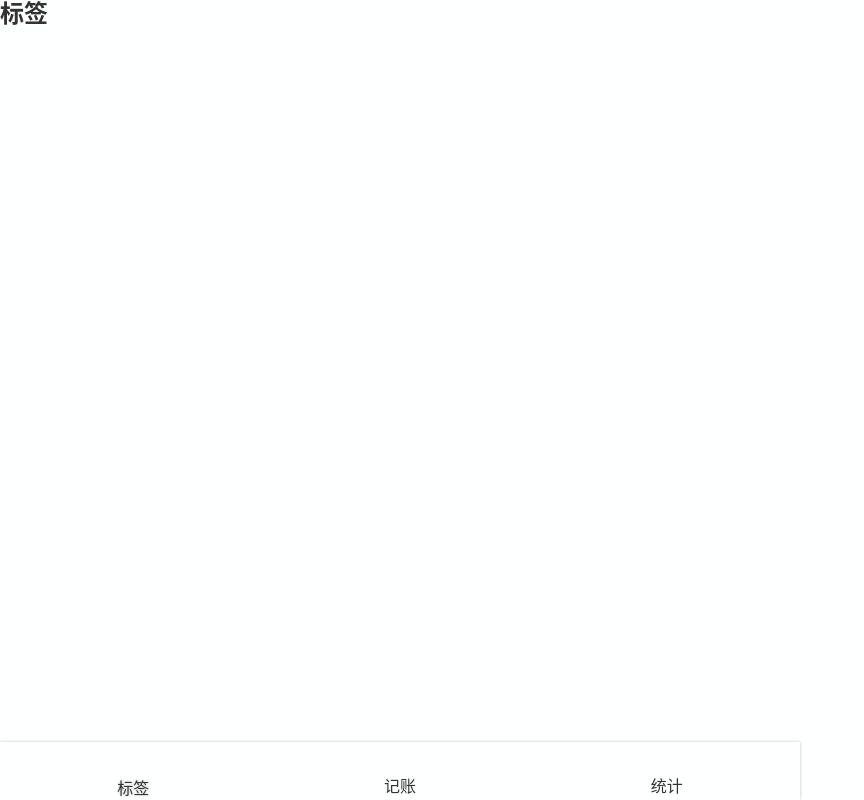
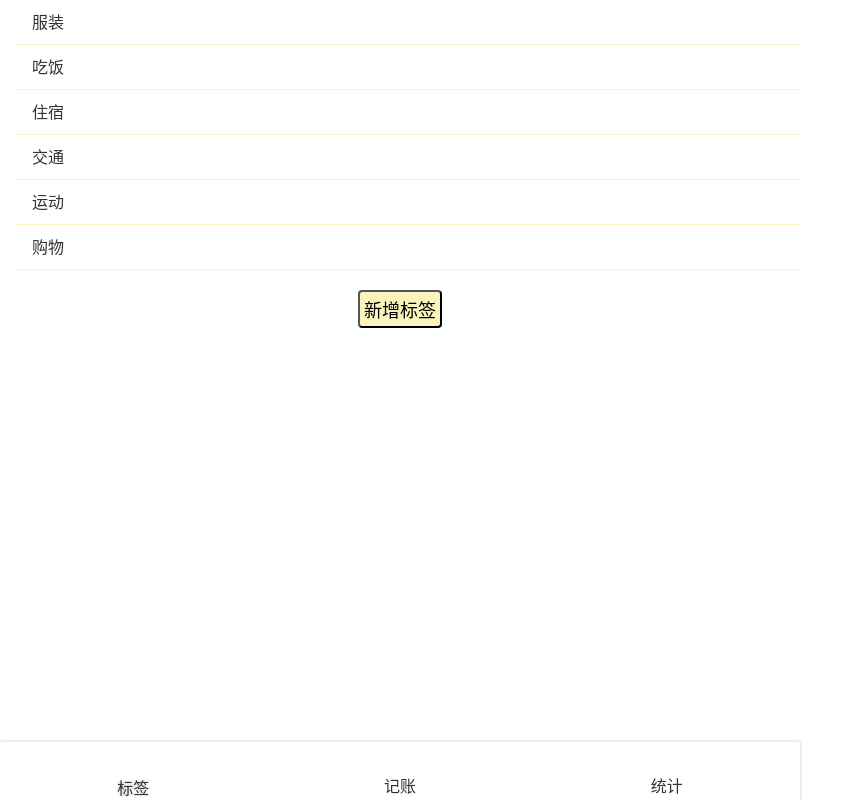
Before and after one commit to hrleoyu/morney-react, a React app: page /#/tags in a window 1280 px wide. Shown: the whole page, without its empty margins (0-864 px from the left). Built offline with nearby package versions, Linux system fonts and the light colour scheme.

Commit message:
tag List 完成

```diff
--- a/src/useTags.tsx
+++ b/src/useTags.tsx
@@ -1,7 +1,7 @@
 import {useState} from "react";
 
 
-const useTags = () => {
+const useTags = () => {//封装一个自定义hook
     const [tags,setTags] = useState<string[]>(['服装','吃饭','住宿','交通','运动','购物',]);
     return{
         tags ,
--- a/src/views/tags.tsx
+++ b/src/views/tags.tsx
@@ -1,13 +1,50 @@
 import Layout from "../components/Layout";
 import React from "react";
 import {useTags} from "../useTags";
+import styled from "styled-components";
+import Icon from "../components/icon";
 
 function Tags() {
+    const TagList = styled.ol`
+    font-size: 16px;
+      >li{
+      border-bottom: 1px solid #faf3be;
+      line-height: 20px;
+      padding: 12px 16px  ;
+      margin-left: 16px;
+      display: flex;
+      justify-content: space-between;
+      align-items: center;
+      }
+`;
+    const ButtonList = styled.button`
+    font-size: 18px;
+    padding: 4px 4px;
+    background:#faf3be;
+    border-radius: 4px;
+    margin-top: 20px;
+`;
+    const Center = styled.div`
+  display: flex;
+  align-items: center;
+  justify-content: center;
+`;
+
     const {tags,setTags} = useTags();
     return (
         <Layout>
-            <h2>标签</h2>
-        </Layout>
+            <TagList>
+            {tags.map(tag =>
+                <li key={tag}>
+                    {tag}
+                    <Icon name={'right'}/>
+                </li>
+            )}
+            </TagList>
+            <Center>
+            <ButtonList>新增标签</ButtonList>
+            </Center>
+            </Layout>
     );
 }
 
```
Also changed, not shown: src/icons/right.svg (added).
